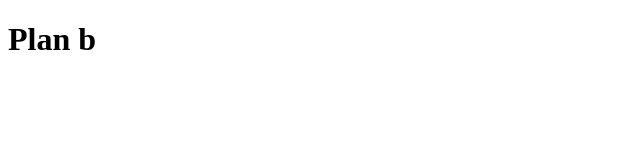
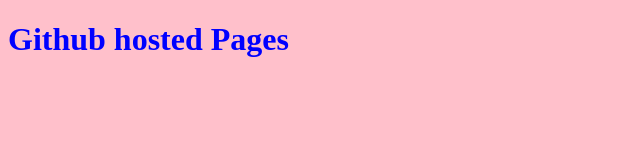
Before and after one commit to kaur0435/gh-test-branching, a plain HTML site: page index.html in a window 1280 px wide. Shown: the whole page, without its empty margins (0-640 px from the left). Drawn offline with Linux system fonts and the light colour scheme.

Commit message:
github hosted pages

```diff
--- a/index.html
+++ b/index.html
@@ -2,9 +2,10 @@
 <html lang="en">
   <head>
     <meta charset="UTF-8">
-    <title>Plan b</title>
+    <title>Github hosted Pages</title>
+    <link rel="stylesheet" href="./css/style.css">
   </head>
   <body>
-    <h1>Plan b</h1>
+    <h1>Github hosted Pages</h1>
   </body>
 </html>
```
